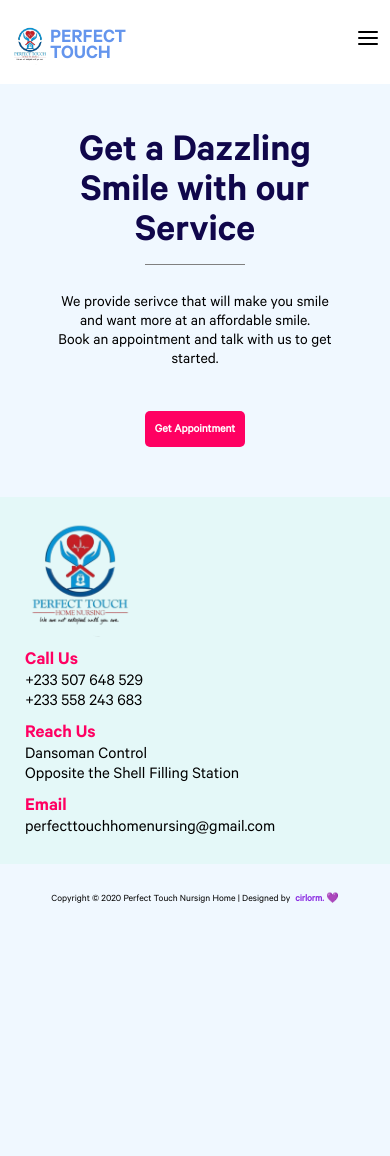
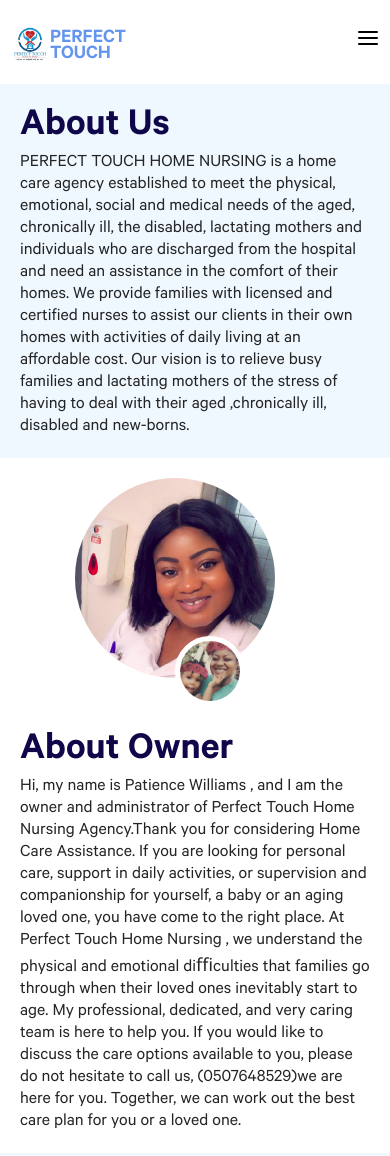
Before and after one commit to champ3oy/perfecttouch, a plain HTML site: page about/index.html in a window 390 px wide. Shown: the top 1156 px of the page. Before the commit the page ends 934 px from the top, so only its background shows below. Drawn offline with Linux system fonts and the light colour scheme.

Commit message:
about page

```diff
--- a/about/index.html
+++ b/about/index.html
@@ -5,6 +5,7 @@
     <meta name="viewport" content="width=device-width, initial-scale=1.0" />
     <title>Perfect Touch Home Nursing</title>
     <link rel="stylesheet" href="../style/index.css" />
+    <link rel="stylesheet" href="../style/about.css" />
   </head>
   <body>
     <div id="menu" class="menu">
@@ -14,7 +15,9 @@
       <a style="text-decoration: none; color: black;" href="../index.html"
         ><div>About Us</div></a
       >
-      <a style="text-decoration: none; color: black;" href="../index.html#services"
+      <a
+        style="text-decoration: none; color: black;"
+        href="../index.html#services"
         ><div>Services</div></a
       >
       <a style="text-decoration: none; color: black;" href="../index.html"
@@ -36,7 +39,9 @@
         <a style="text-decoration: none; color: black;" href="../index.html"
           ><div>About</div></a
         >
-        <a style="text-decoration: none; color: black;" href="../index.html#services"
+        <a
+          style="text-decoration: none; color: black;"
+          href="../index.html#services"
           ><div>Services</div></a
         >
         <a style="text-decoration: none; color: black;" href="../index.html"
@@ -45,9 +50,44 @@
       </div>
     </nav>
 
+    <div class="aboutus">
+      <div class="aboutush1">About Us</div>
+      <div class="aboutusd">
+        PERFECT TOUCH HOME NURSING is a home care agency established to meet the
+        physical, emotional, social and medical needs of the aged, chronically
+        ill, the disabled, lactating mothers and individuals who are discharged
+        from the hospital and need an assistance in the comfort of their homes.
+        We provide families with licensed and certified nurses to assist our
+        clients in their own homes with activities of daily living at an
+        affordable cost. Our vision is to relieve busy families and lactating
+        mothers of the stress of having to deal with their aged ,chronically
+        ill, disabled and new-borns.
+      </div>
+    </div>
 
-
-
+    <div class="aboutus admin">
+        <div class="adminimg con">
+            <img class="adminimg" src="../image/admin.png" />
+            <img class="adminimg2" src="../image/3.jpg" />
+        </div>
+      <div>
+        <div class="aboutush1">About Owner</div>
+        <div class="aboutusd">
+          Hi, my name is Patience Williams , and I am the owner and
+          administrator of Perfect Touch Home Nursing Agency.Thank you for
+          considering Home Care Assistance. If you are looking for personal
+          care, support in daily activities, or supervision and companionship
+          for yourself, a baby or an aging loved one, you have come to the right
+          place. At Perfect Touch Home Nursing , we understand the physical and
+          emotional diﬃculties that families go through when their loved ones
+          inevitably start to age. My professional, dedicated, and very caring
+          team is here to help you. If you would like to discuss the care
+          options available to you, please do not hesitate to call us,
+          (0507648529)we are here for you. Together, we can work out the best
+          care plan for you or a loved one.
+        </div>
+      </div>
+    </div>
 
     <div class="end">
       <div class="h2">Get a Dazzling Smile with our Service</div>
@@ -57,9 +97,9 @@
         affordable smile. <br />Book an appointment and talk with us to get
         started.
       </div>
-      <div class="callbtn">
+      <a style="text-decoration: none; color: black;" href="tel: +233507648529"></a><div class="callbtn">
         Get Appointment
-      </div>
+      </div></a>
     </div>
     <div class="two">
       <div>
--- /dev/null
+++ b/style/about.css
@@ -0,0 +1,109 @@
+@font-face {
+  font-family: Calibre-SemiBold;
+  src: url("../fonts/Calibre-SemiBold.21cc3335.woff") format("woff"),
+    url("../fonts/Calibre-SemiBold.2c27f793.ttf") format("truetype"),
+    url("../fonts/Calibre-Semibold.320db03b.svg#Calibre-Semibold") format("svg");
+  font-weight: 700;
+  font-style: normal;
+  font-display: swap;
+}
+@font-face {
+  font-family: Calibre-Medium;
+  src: url("../fonts/Calibre-Medium.bb31c6b1.woff") format("woff"),
+    url("../fonts/Calibre-Medium.cb484263.ttf") format("truetype");
+  font-weight: 400;
+  font-style: normal;
+  font-display: swap;
+}
+@font-face {
+  font-family: Calibre-Regular;
+  src: url("../fonts/Calibre-Regular.0e30637c.woff") format("woff"),
+    url("../fonts/Calibre-Regular.ad23bcd8.ttf") format("truetype");
+  font-weight: 400;
+  font-style: normal;
+  font-display: swap;
+}
+.aboutus {
+  width: 100%;
+  padding: 50px;
+  padding-left: 100px;
+  padding-right: 100px;
+}
+.aboutush1 {
+  font-size: 40px;
+  font-weight: bold;
+  font-family: Calibre-SemiBold;
+  color: #10074b;
+}
+.aboutusd {
+  color: rgb(36, 36, 36);
+  font-family: Calibre-Regular;
+  font-size: large;
+}
+.admin {
+  background-color: white;
+  display: flex;
+  flex-direction: row;
+  align-items: center;
+}
+.adminimg {
+  width: 200px;
+  height: 200px;
+  border-radius: 200px;
+  margin-right: 40px;
+}
+.adminimg2 {
+  width: 70px;
+  height: 70px;
+  border-radius: 200px;
+  margin-right: 40px;
+  position: absolute;
+  margin-top: -50px;
+  border: solid 5px white;
+}
+
+/* MOBILE */
+@media only screen and (max-width: 770px) {
+  .aboutus {
+    width: 100%;
+    padding: 20px;
+    padding-left: 20px;
+    padding-right: 20px;
+  }
+  .aboutush1 {
+    font-size: 40px;
+    font-weight: bold;
+    font-family: Calibre-SemiBold;
+    color: #10074b;
+  }
+  .aboutusd {
+    color: rgb(36, 36, 36);
+    font-family: Calibre-Regular;
+    font-size: large;
+  }
+  .admin {
+    background-color: white;
+    display: flex;
+    flex-direction: column;
+    align-items: center;
+  }
+  .adminimg {
+    width: 200px;
+    height: 200px;
+    border-radius: 200px;
+    margin-right: 40px;
+  }
+  .adminimg2 {
+    width: 70px;
+    height: 70px;
+    border-radius: 200px;
+    margin-right: 40px;
+    position: absolute;
+    margin-top: -50px;
+    border: solid 5px white;
+  }
+  .con {
+      margin-bottom: 50px;
+      text-align: center;
+  }
+}
```
Also changed, not shown: index.html (+2 -2 lines), image/admin.png (added).
